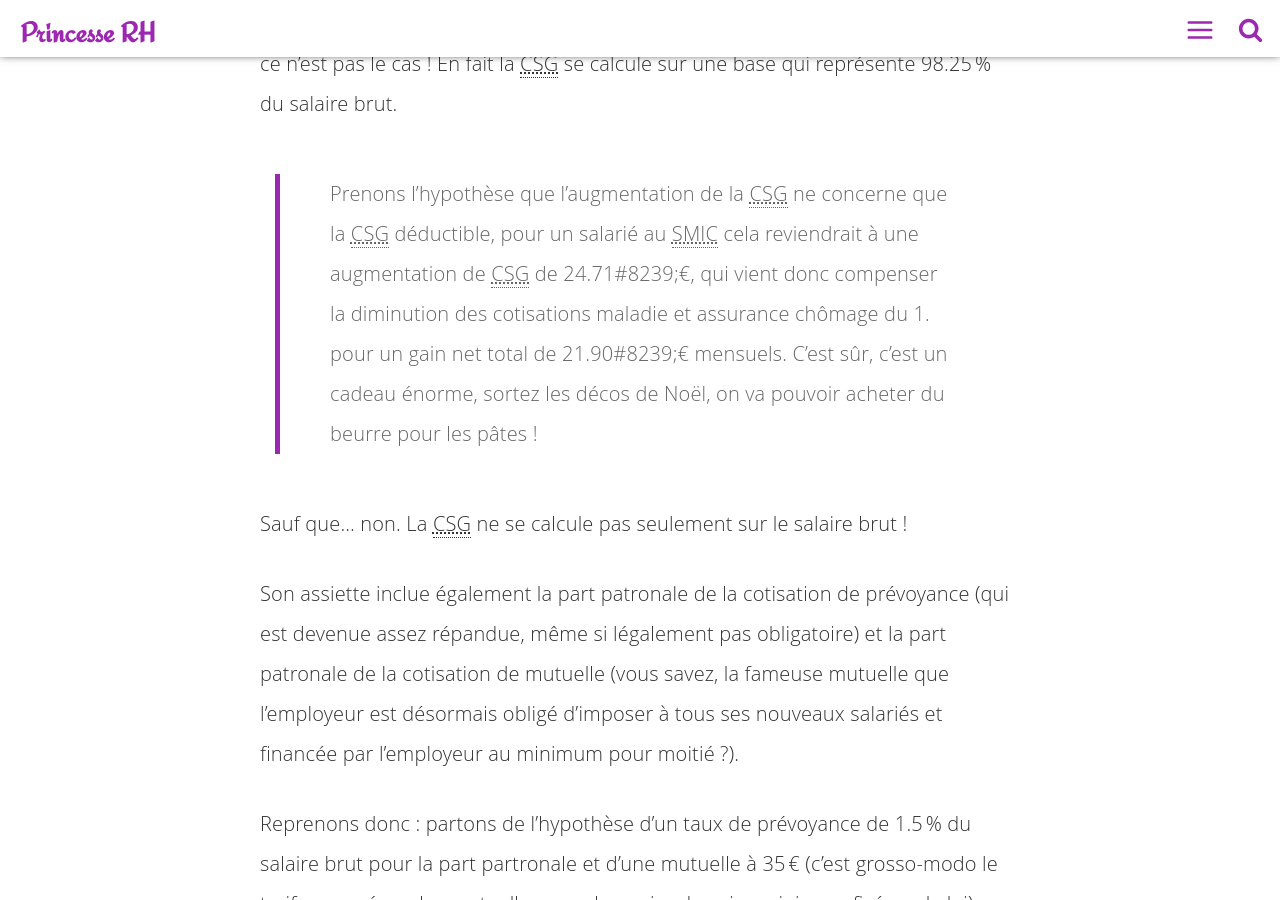
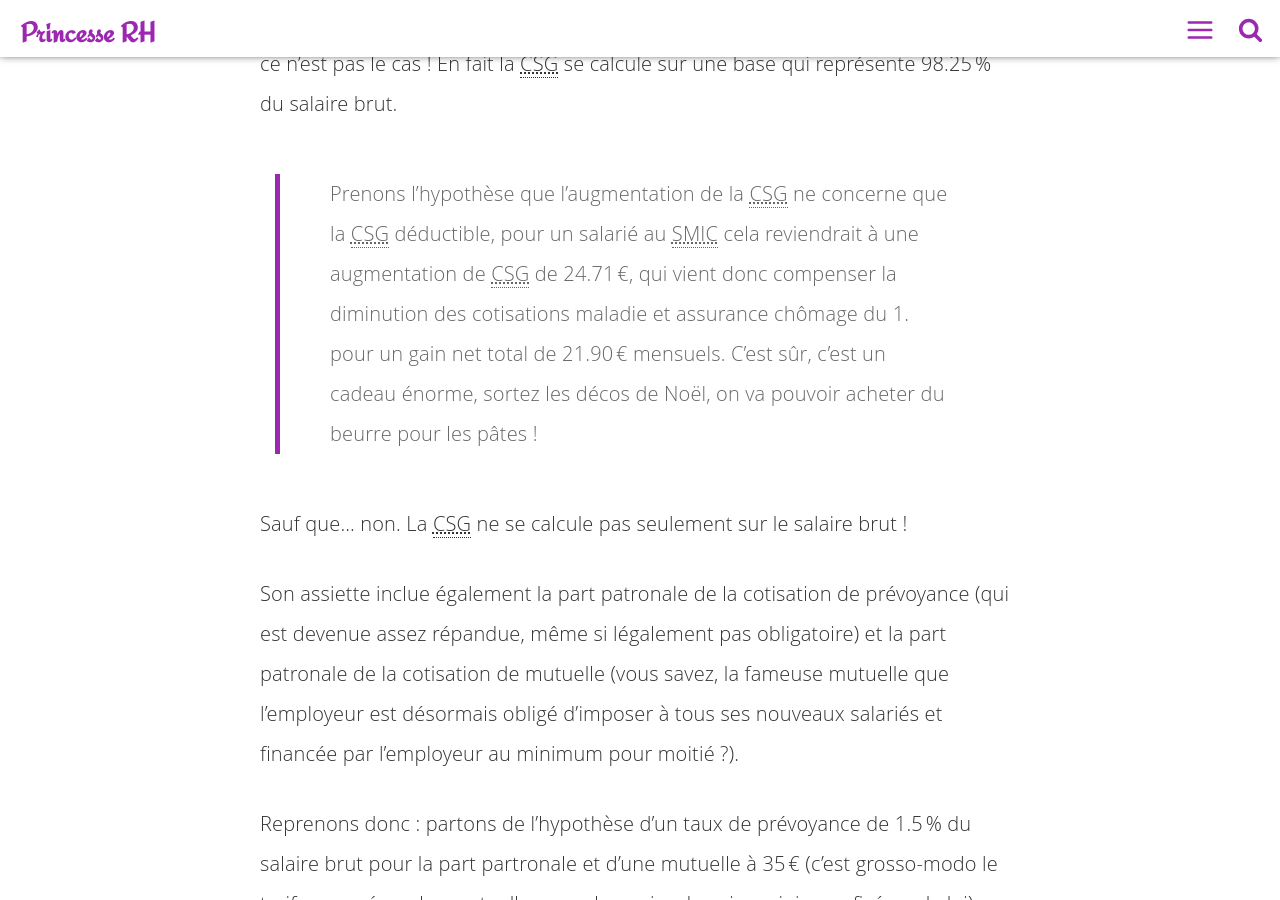
Before and after one commit to Libelilou/libelilou.github.io, a Jekyll site: the page built from _posts/rh/2017-06-18-billet-humeur-cotisations.md, in a window 1280 px wide and 900 px high, scrolled down 1854 px. Built offline with Jekyll 4.4.1, drawn with Linux system fonts in a browser that asks for light colours; comment, search, counter and statistics services are not loaded.

Commit message:
Fix typo

```diff
--- a/_posts/rh/2017-06-18-billet-humeur-cotisations.md
+++ b/_posts/rh/2017-06-18-billet-humeur-cotisations.md
@@ -28,7 +28,7 @@ Actuellement, les taux de cotisations <abbr title="Contribution Sociale Généra
 
 Bref, vous aurez remarqué que je n'ai pas dit "5.1&#8239;% du salaire brut" : c'est normal, ce n'est pas le cas ! En fait la <abbr title="Contribution Sociale Généralisée">CSG</abbr> se calcule sur une base qui représente 98.25&#8239;% du salaire brut.
 
-> Prenons l'hypothèse que l'augmentation de la <abbr title="Contribution Sociale Généralisée">CSG</abbr> ne concerne que la <abbr title="Contribution Sociale Généralisée">CSG</abbr> déductible, pour un salarié au <abbr title="Salaire MInimum de Croissance">SMIC</abbr> cela reviendrait à une augmentation de <abbr title="Contribution Sociale Généralisée">CSG</abbr> de 24.71#8239;€, qui vient donc compenser la diminution des cotisations maladie et assurance chômage du 1. pour un gain net total de 21.90#8239;€ mensuels. C'est sûr, c'est un cadeau énorme, sortez les décos de Noël, on va pouvoir acheter du beurre pour les pâtes !
+> Prenons l'hypothèse que l'augmentation de la <abbr title="Contribution Sociale Généralisée">CSG</abbr> ne concerne que la <abbr title="Contribution Sociale Généralisée">CSG</abbr> déductible, pour un salarié au <abbr title="Salaire MInimum de Croissance">SMIC</abbr> cela reviendrait à une augmentation de <abbr title="Contribution Sociale Généralisée">CSG</abbr> de 24.71&#8239;€, qui vient donc compenser la diminution des cotisations maladie et assurance chômage du 1. pour un gain net total de 21.90&#8239;€ mensuels. C'est sûr, c'est un cadeau énorme, sortez les décos de Noël, on va pouvoir acheter du beurre pour les pâtes !
 
 Sauf que… non. La <abbr title="Contribution Sociale Généralisée">CSG</abbr> ne se calcule pas seulement sur le salaire brut !
 
```
